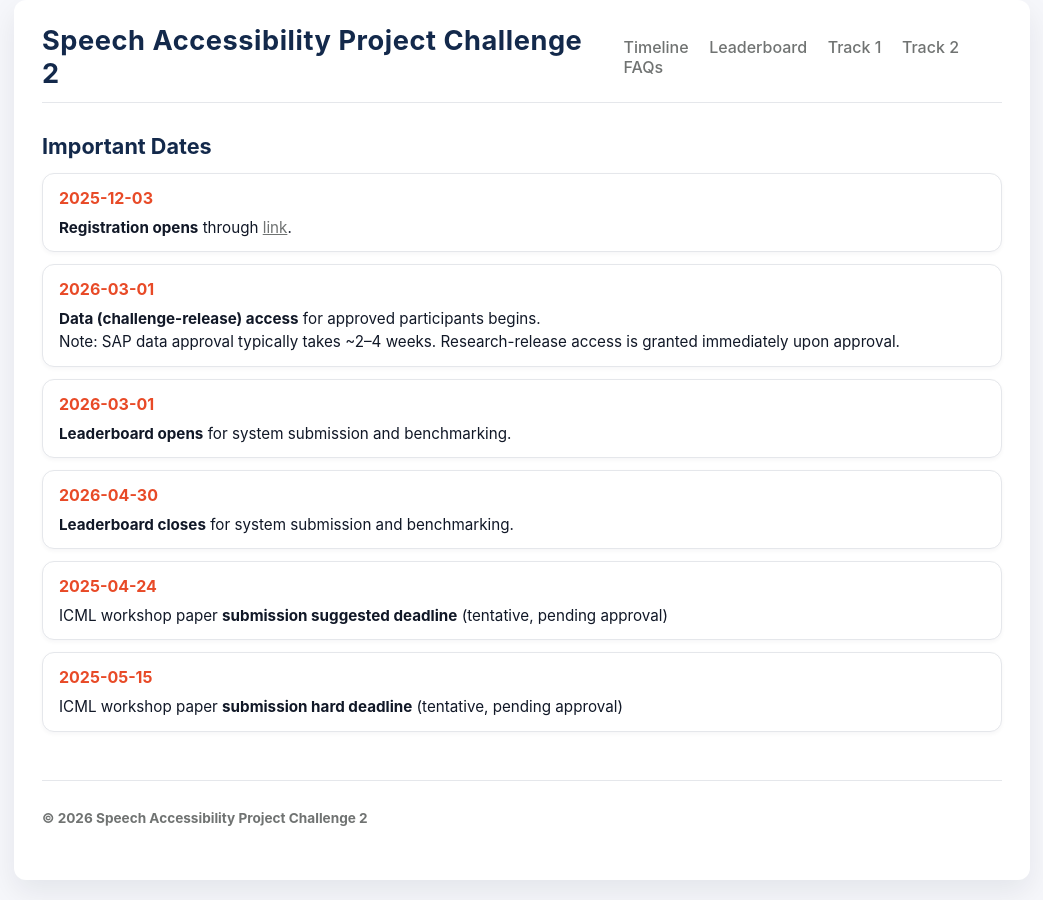
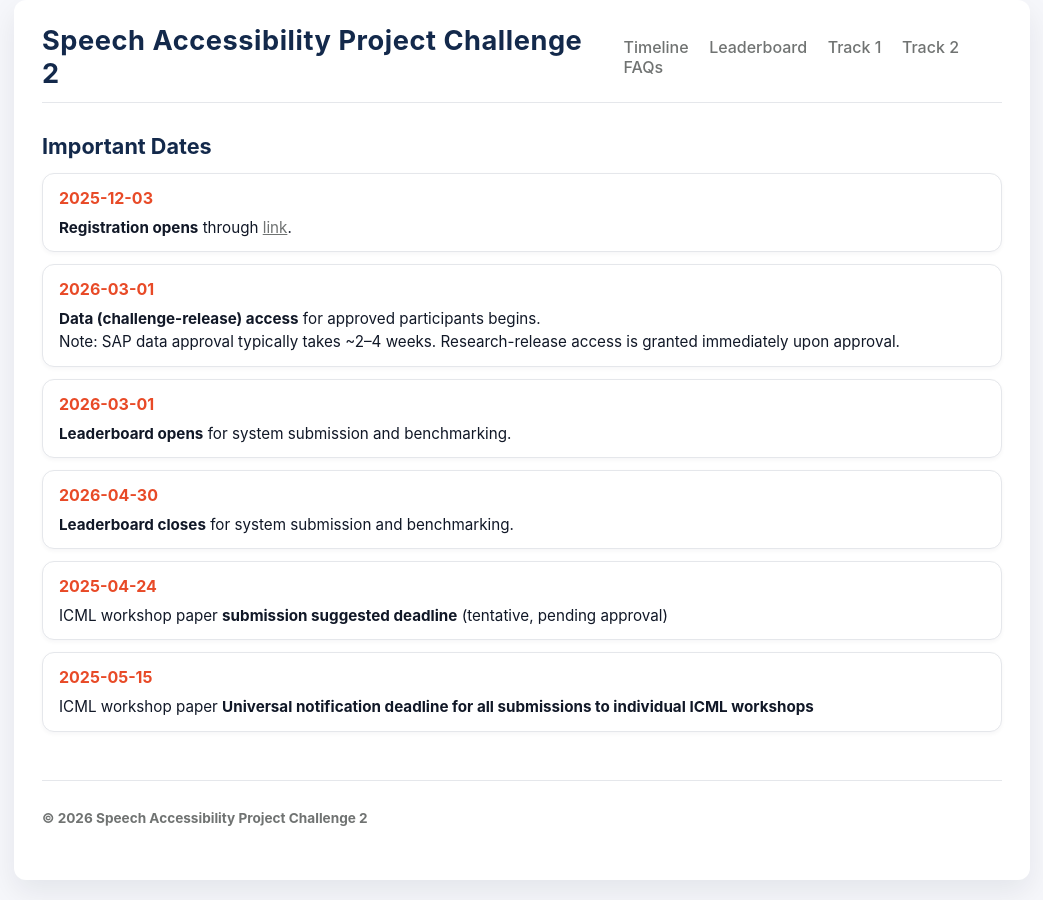
Before and after one commit to xiuwenz2/SAPC2-website, a Jekyll site: the page built from pages/timeline.md, in a window 1280 px wide. Shown: the whole page, without its empty margins (118-1161 px from the left). Built offline with Jekyll 4.4.1, drawn with Linux system fonts in a browser that asks for light colours.

Commit message:
Update timeline.md

```diff
--- a/pages/timeline.md
+++ b/pages/timeline.md
@@ -47,7 +47,7 @@ permalink: /timeline/
   <div class="news-item">
     <div class="news-date">2025-05-15</div>
     <div class="news-text">
-      ICML workshop paper <strong>submission hard deadline</strong> (tentative, pending approval)
+      ICML workshop paper <strong>Universal notification deadline for all submissions to individual ICML workshops</strong>
     </div>
   </div>
 
```
